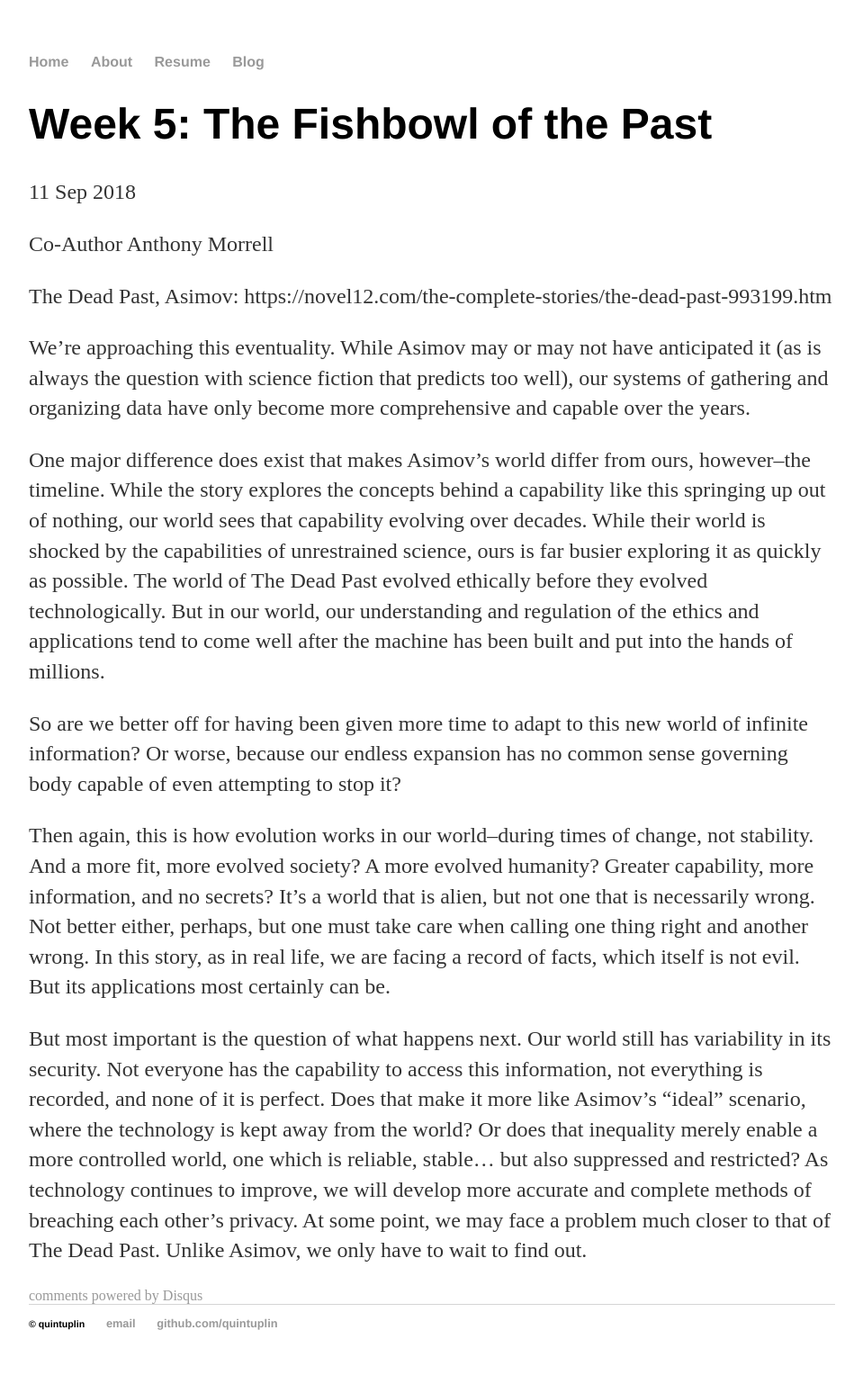
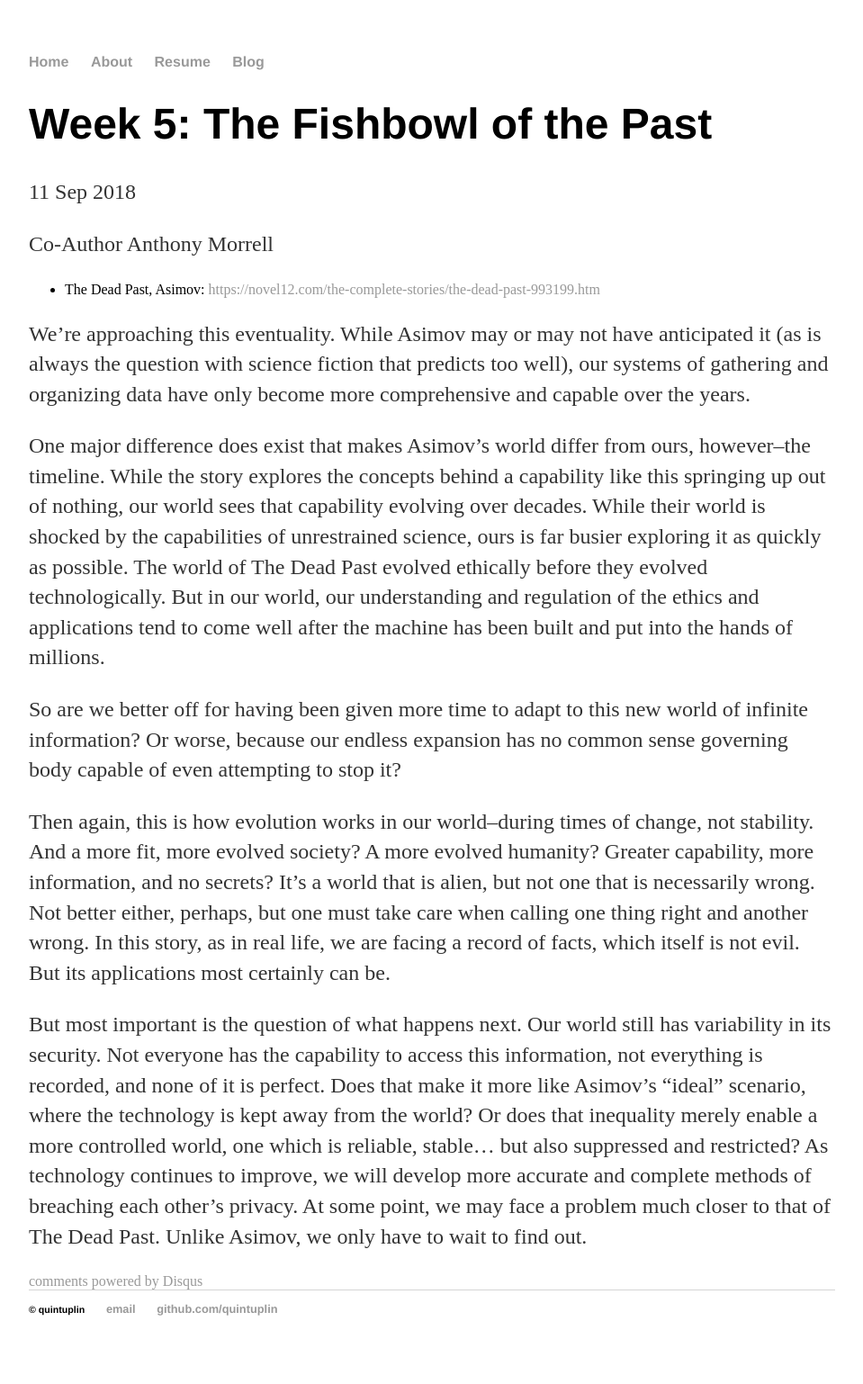
Before and after one commit to Quintuplin/quintuplin.github.io, a Jekyll site: the page built from _posts/2018-09-11-Fishbowl.md, in a window 1280 px wide. Shown: the whole page at 90% size, without its empty margins (160-1119 px from the left). Built offline with Jekyll 4.4.1, drawn with Linux system fonts in a browser that asks for light colours; comment, search, counter and statistics services are not loaded.

```diff
--- a/_posts/2018-09-11-Fishbowl.md
+++ b/_posts/2018-09-11-Fishbowl.md
@@ -6,7 +6,7 @@ date: 2018-09-11
 
 Co-Author Anthony Morrell
 
-The Dead Past, Asimov: https://novel12.com/the-complete-stories/the-dead-past-993199.htm
+* The Dead Past, Asimov: <https://novel12.com/the-complete-stories/the-dead-past-993199.htm>
 
 We're approaching this eventuality. While Asimov may or may not have anticipated it (as is always the question with science fiction that predicts too well), our systems of gathering and organizing data have only become more comprehensive and capable over the years.
 
```
